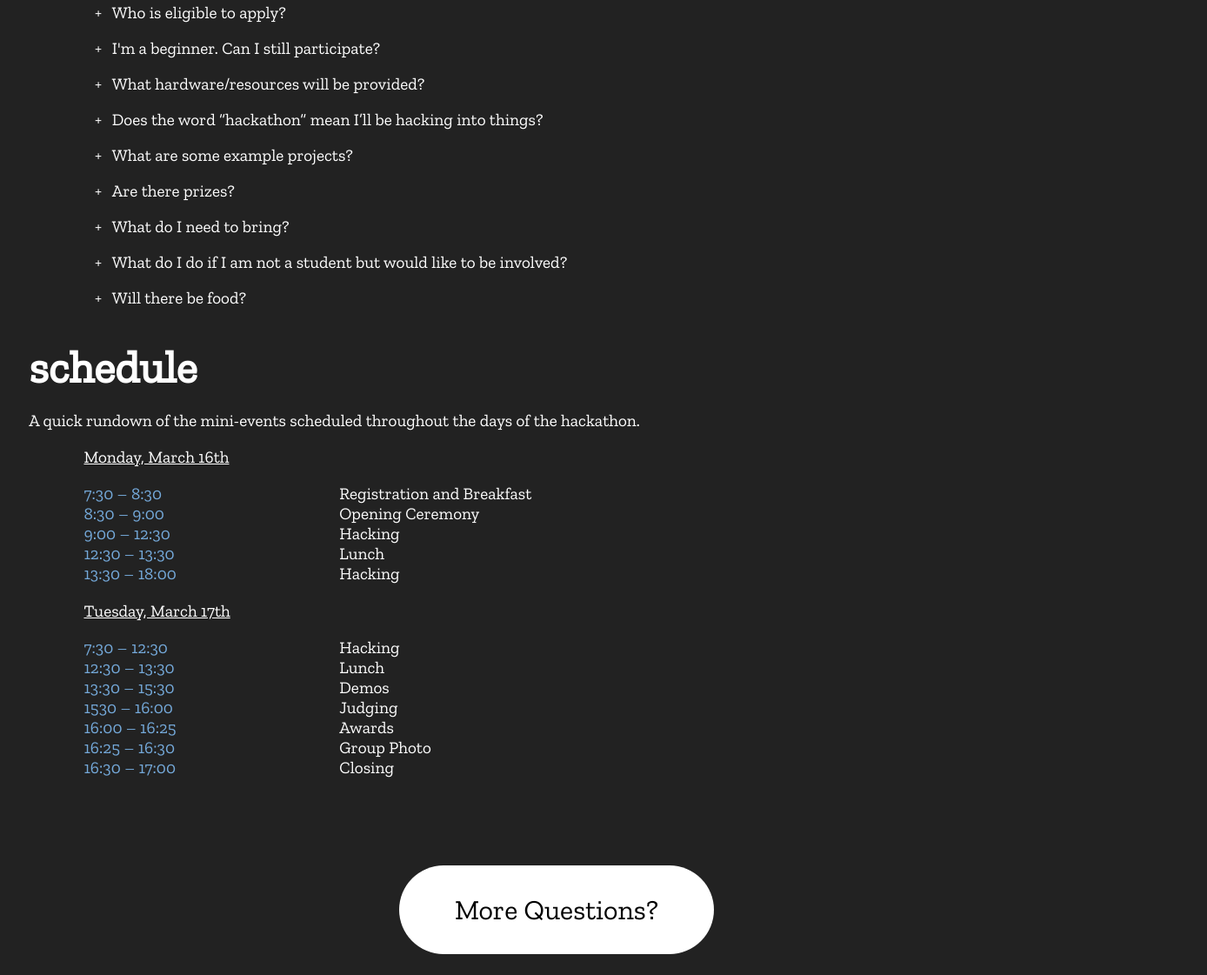
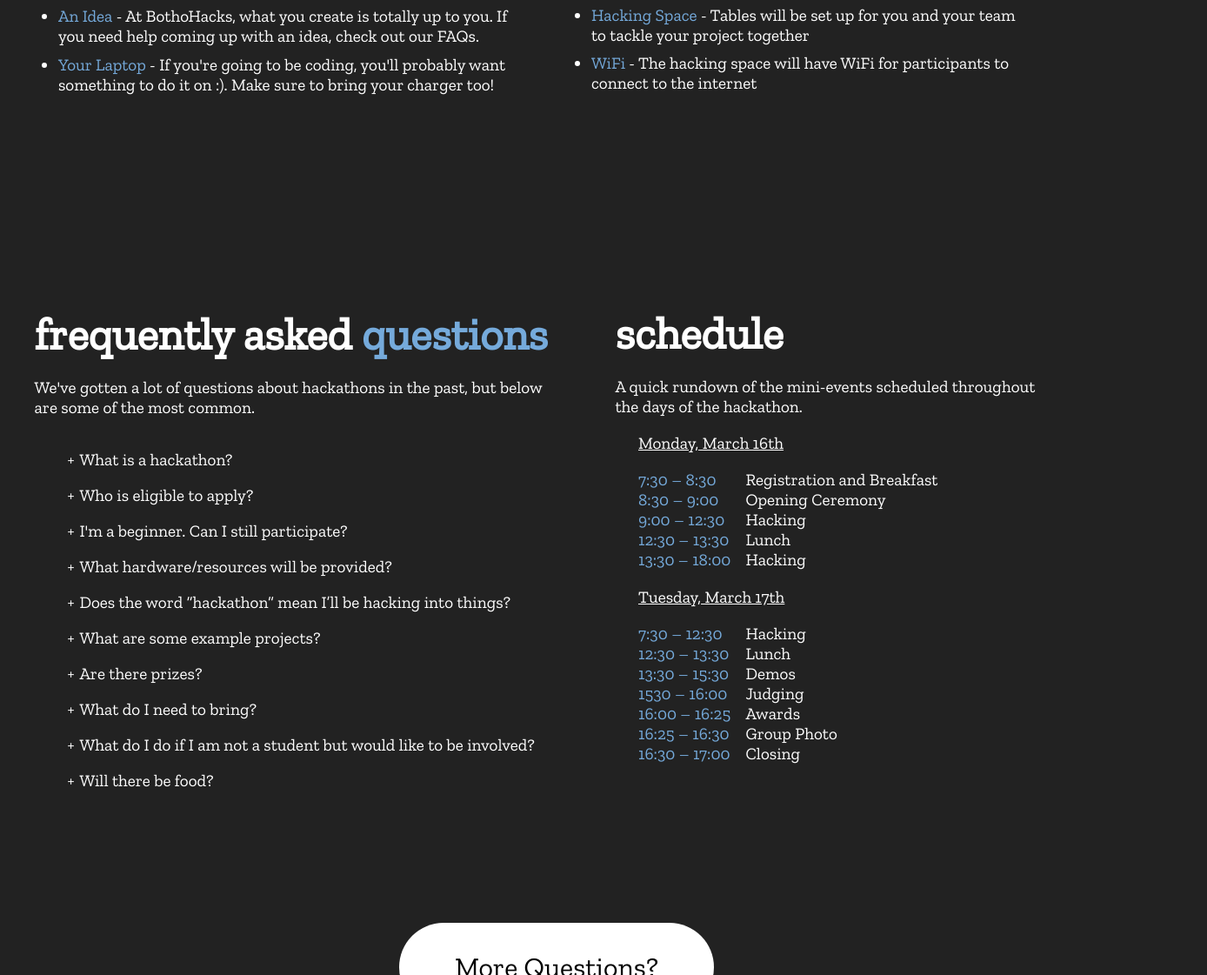
Before and after one commit to BothoHacks/Botswana-Website, a plain HTML site: page index2.html in a window 1280 px wide. Shown: the part 1679-2800 px from the top of the page at 87% size, 1388 px wide, since content can reach past the window. Drawn offline with nearby package versions, Linux system fonts and the light colour scheme.

Commit message:
slightly better spacing

```diff
--- /dev/null
+++ b/Project-Ideas.html
@@ -0,0 +1,38 @@
+
+<!DOCTYPE html>
+<html class="animated fadeIn">
+<link rel="stylesheet" href="index2.css"></link>
+<title>BothoHacks</title>
+<body>
+  <div class="animated fadeIn">
+    <script src="https://ajax.googleapis.com/ajax/libs/jquery/3.3.1/jquery.min.js"></script>
+    <script type="text/javascript" src="fade.js"></script>
+    <script type="text/javascript" src="scroll.js"></script>
+
+    <div style="width:100%; overflow:hidden; text-align: center; padding-top: 18vh;">
+      <div class="logoBox">
+        <object class="logo" data="BLogoBW.svg" type="image/svg+xml"></object>
+      </div>
+      <div class="titleBox">
+         <p class=title>Projects</p>
+      </div>
+    </div>
+
+    <div class="spacer" style="height:10vh"></div>
+
+    <p style="font-size: 2vw" class="desc">If you're reading this, it's probably because you're not sure what kind of project you should take on for BothoHacks. Well have no fear! You've come to the right place.</p>
+    <p class="subtitle">Challenges</p>
+
+
+
+    <div class="spacer" style="height:12em"></div>
+    <div class="buttonsContainer">
+      <div style="margin-top: 10%"  class="buttonBox">
+        <a href=mailto:info@bothohacks.org><button class="button">More Questions?</button></a>
+      </div>
+    </div>
+  </div>
+
+
+  </body>
+</html>
--- a/index2.css
+++ b/index2.css
@@ -13,6 +13,7 @@ body{
 	font-size:8em;
 	margin-block-start:0px;
 	margin-block-end:0px;
+	color:white;
 }
 
 .logo {
@@ -30,7 +31,7 @@ body{
 
 }
 
-.title:before {
+/* .title:before {
 	content: 'Botho';
 	color:white;
 }
@@ -38,7 +39,7 @@ body{
 .title:after {
 	content: 'Hacks';
 	color: #75aadb;
-}
+} */
 
 .title-desc {
 	text-align:center;
@@ -154,7 +155,7 @@ li {
 
 
 .FP {
-  width: 34%;
+  width: 42%;
   float: left;
   display: inline-block;
   margin-left: 1.5%;
@@ -162,7 +163,7 @@ li {
 }
 
 .SP {
-  width: 55%;
+  width: 45%;
   float: left;
   display: inline-block;
   margin-left: 1.5%;
@@ -251,7 +252,7 @@ li {
 /*Show only the clipped intro */
 .faq-section label+p{
 	color: white;
-	font-size: 1em;
+	font-size: 1vw;
 	transition: all .15s ease-out;
 	font-family: Zilla Slab;
 	margin-left: 1.5vw;
@@ -314,7 +315,7 @@ li {
 	display: block;
 	color: white;
 	font-family: Zilla Slab;
-	font-size: 2em;
+	font-size: 1.5em;
 	margin-left: 2.5em;
 	margin-top: .5em;
 	margin-bottom: .5em;
@@ -348,7 +349,7 @@ li {
 	display: block;
 	color: white;
 	font-family: Zilla Slab;
-	font-size: 2em;
+	font-size: 1.5vw;
 	margin-left: 2.5em;
 	margin-top: .5em;
 	margin-bottom: .5em;
@@ -380,7 +381,7 @@ li {
 	display: block;
 	color: white;
 	font-family: Zilla Slab;
-	font-size: 2em;
+	font-size: 1.5vw;
 	margin-left: 2.5em;
 	margin-top: .5em;
 	margin-bottom: .5em;
@@ -412,7 +413,7 @@ li {
 	display: block;
 	color: white;
 	font-family: Zilla Slab;
-	font-size: 2em;
+	font-size: 1.5vw;
 	margin-left: 2.5em;
 	margin-top: .5em;
 	margin-bottom: .5em;
@@ -445,7 +446,7 @@ li {
 	display: block;
 	color: white;
 	font-family: Zilla Slab;
-	font-size: 2em;
+	font-size: 1.5vw;
 	margin-left: 2.5em;
 	margin-top: .5em;
 	margin-bottom: .5em;
@@ -477,7 +478,7 @@ li {
 	display: block;
 	color: white;
 	font-family: Zilla Slab;
-	font-size: 2em;
+	font-size: 1.5vw;
 	margin-left: 2.5em;
 	margin-top: .5em;
 	margin-bottom: .5em;
@@ -508,7 +509,7 @@ li {
 	display: block;
 	color: white;
 	font-family: Zilla Slab;
-	font-size: 2em;
+	font-size: 1.5vw;
 	margin-left: 2.5em;
 	margin-top: .5em;
 	margin-bottom: .5em;
@@ -539,7 +540,7 @@ li {
 	display: block;
 	color: white;
 	font-family: Zilla Slab;
-	font-size: 2em;
+	font-size: 1.5vw;
 	margin-left: 2.5em;
 	margin-top: .5em;
 	margin-bottom: .5em;
@@ -570,7 +571,7 @@ li {
 	display: block;
 	color: white;
 	font-family: Zilla Slab;
-	font-size: 2em;
+	font-size: 1.5vw;
 	margin-left: 2.5em;
 	margin-top: .5em;
 	margin-bottom: .5em;
@@ -601,7 +602,7 @@ li {
 	display: block;
 	color: white;
 	font-family: Zilla Slab;
-	font-size: 2em;
+	font-size: 1.5vw;
 	margin-left: 2.5em;
 	margin-top: .5em;
 	margin-bottom: .5em;
--- a/index2.html
+++ b/index2.html
@@ -14,7 +14,7 @@
         <object class="logo" data="BLogoBW.svg" type="image/svg+xml"></object>
       </div>
       <div class="titleBox">
-         <p class=title></p>
+         <p class=title>Botho<em>Hacks</em></p>
       </div>
     </div>
     <p class=title-desc>A free Botswana-wide hackathon in Gaborone on March 16-17, 2020</p>
@@ -34,7 +34,7 @@
         <a href=mailto:info@bothohacks.org><button class="button">Email Us</button></a>
       </div>
     </div>
-    <div class="spacer" style="height:10vh"></div>
+    <div class="spacer" style="height:25vh"></div>
     <div class = "sec">
 
       <div class="FP">
@@ -58,13 +58,14 @@
     </div>
 
 
+    <div class="spacer" style="height:80vh"></div>
 
     <div class = "sec">
       <div class="SP">
         <p id="desc3" class=subtitle>what should I <em>bring?<em></p>
         <ul>
           <li><em>Teammates</em> - To take part in BothoHacks, you'll need a team of 2-4 students. No teams of 1 will be accepted.</li>
-          <li><em>An Idea</em> - At BothoHacks, what you create is totally up to you. If you need help coming up with an idea, click here.</li>
+          <li><em>An Idea</em> - At BothoHacks, what you create is totally up to you. If you need help coming up with an idea, check out our FAQs.</li>
           <li><em>Your Laptop</em> - If you're going to be coding, you'll probably want something to do it on :). Make sure to bring your charger too!</li>
         </ul>
       </div>
@@ -78,9 +79,11 @@
       </div>
     </div>
 
+    <div class="spacer" style="height:60vh"></div>
 
     <div class = "sec">
-      <p id="desc5" class=subtitle>frequently asked <em>questions?</em></p>
+      <div style="width:50%" class="SP">
+        <p id="desc5" class=subtitle>frequently asked <em>questions</em></p>
         <p class="desc"> We've gotten a lot of questions about hackathons in the past, but below are some of the most common.</p>
         <section class="faq-section">
           <input type="checkbox" id="q1">
@@ -127,8 +130,118 @@
 
         </section>
       </div>
+      <div style="width:42%" class="FP">
+        <p class=subtitle>schedule</p>
+        <p class="desc">A quick rundown of the mini-events scheduled throughout the days of the hackathon.</p>
+
+        <p id="day" class="desc">Monday, March 16th</p>
+        <div class="schedule">
+          <div class="row">
+            <div class="column left">
+              <p class="event">7:30 – 8:30</p>
+            </div>
+            <div class="column right">
+              <p class="event">Registration and Breakfast</p>
+            </div>
+          </div>
+          <div class="row">
+            <div class="column left">
+              <p class="event">8:30 – 9:00</p>
+            </div>
+            <div class="column right">
+              <p class="event">Opening Ceremony</p>
+            </div>
+          </div>
+          <div class="row">
+            <div class="column left">
+              <p class="event">9:00 – 12:30</p>
+            </div>
+            <div class="column right">
+              <p class="event">Hacking</p>
+            </div>
+          </div>
+          <div class="row">
+            <div class="column left">
+              <p class="event">12:30  – 13:30</p>
+            </div>
+            <div class="column right">
+              <p class="event">Lunch</p>
+            </div>
+          </div>
+          <div class="row">
+            <div class="column left">
+              <p class="event">13:30  – 18:00</p>
+            </div>
+            <div class="column right">
+              <p class="event">Hacking</p>
+            </div>
+          </div>
+        </div>
+
+        <p id="day" class="desc">Tuesday, March 17th</p>
+        <div class="schedule">
+          <div class="row">
+            <div class="column left">
+              <p class="event">7:30   – 12:30</p>
+            </div>
+            <div class="column right">
+              <p class="event">Hacking</p>
+            </div>
+          </div>
+          <div class="row">
+            <div class="column left">
+              <p class="event">12:30  – 13:30 </p>
+            </div>
+            <div class="column right">
+              <p class="event">Lunch</p>
+            </div>
+          </div>
+          <div class="row">
+            <div class="column left">
+              <p class="event">13:30  – 15:30</p>
+            </div>
+            <div class="column right">
+              <p class="event">Demos</p>
+            </div>
+          </div>
+          <div class="row">
+            <div class="column left">
+              <p class="event">1530   – 16:00</p>
+            </div>
+            <div class="column right">
+              <p class="event">Judging</p>
+            </div>
+          </div>
+          <div class="row">
+            <div class="column left">
+              <p class="event">16:00  – 16:25</p>
+            </div>
+            <div class="column right">
+              <p class="event">Awards</p>
+            </div>
+          </div>
+          <div class="row">
+            <div class="column left">
+              <p class="event">16:25  – 16:30</p>
+            </div>
+            <div class="column right">
+              <p class="event">Group Photo</p>
+            </div>
+          </div>
+          <div class="row">
+            <div class="column left">
+              <p class="event">16:30  – 17:00</p>
+            </div>
+            <div class="column right">
+              <p class="event">Closing</p>
+            </div>
+          </div>
+        </div>
+      </div>
+    </div>
 
 
+    <!-- <div class="spacer" style="height:80vh"></div>
 
 
     <div style="padding-top: 2vw;"class="sec">
@@ -238,7 +351,7 @@
           </div>
         </div>
       </div>
-    </div>
+    </div> -->
 
 
 
@@ -247,7 +360,7 @@
 
     <div class="spacer" style="height:12em"></div>
     <div class="buttonsContainer">
-      <div style="margin-top: 10%"  class="buttonBox">
+      <div style="margin-top: 15%"  class="buttonBox">
         <a href=mailto:info@bothohacks.org><button class="button">More Questions?</button></a>
       </div>
     </div>
```
Lines whose indentation alone changed are shown as unchanged.
